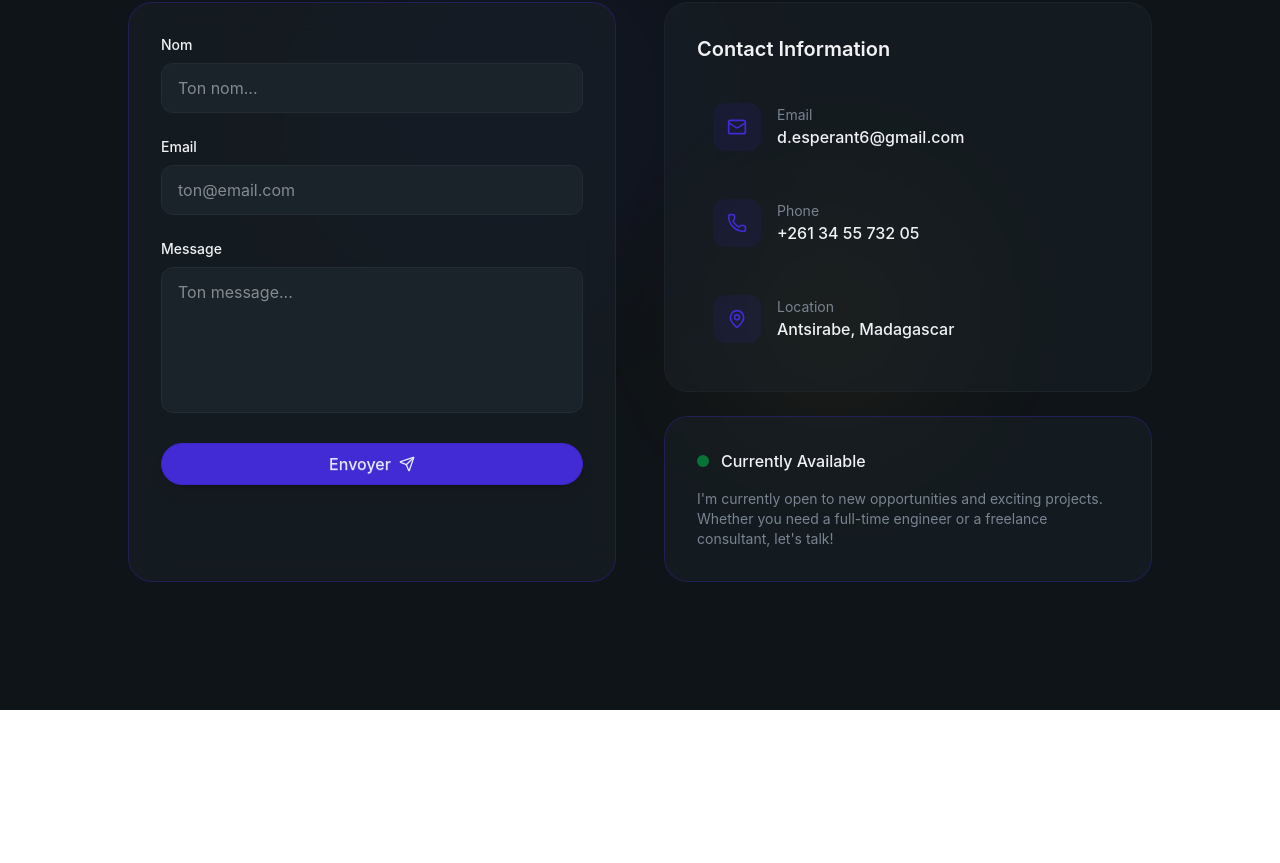
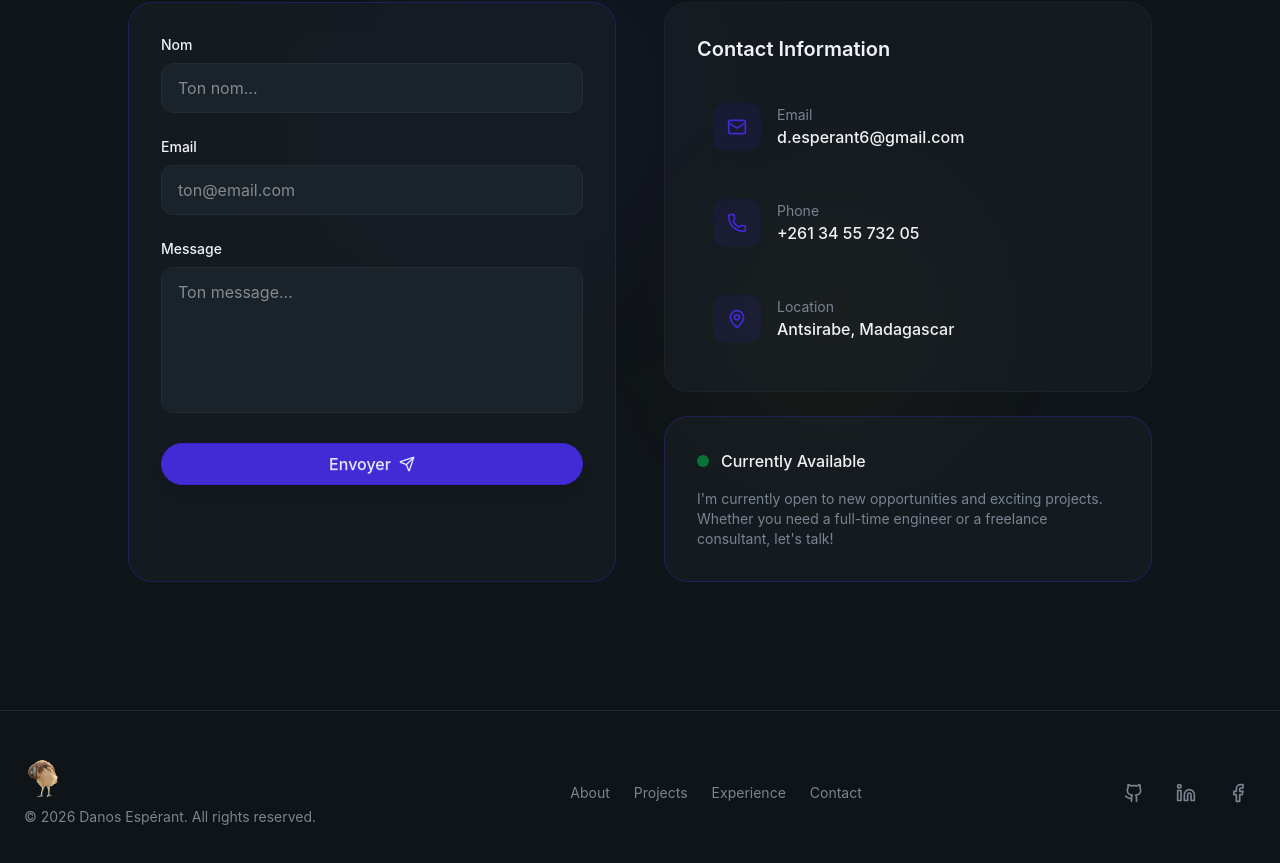
Before and after one commit to Esperant06/portfolio, a React (Vite) app: page / in a window 1280 px wide. Shown: the part 6228-7091 px from the top of the page. Before the commit the page ends 6938 px from the top, so only its background shows below. Built offline with nearby package versions, Linux system fonts and the light colour scheme.

Commit message:
creation footer

```diff
--- a/src/App.tsx
+++ b/src/App.tsx
@@ -1,3 +1,4 @@
+import { Footer } from "./layout/Footer";
 import { Navbar } from "./layout/Navbar";
 import { About } from "./sections/About";
 import { Contact } from "./sections/Contact";
@@ -18,6 +19,7 @@ function App() {
         <Testimonials />
         <Contact />
       </main>
+      <Footer/>
     </div>
   );
 }
--- /dev/null
+++ b/src/layout/Footer.tsx
@@ -0,0 +1,49 @@
+import logo from "@/assets/logo.png";
+import SocialIcons from "../components/SocialIcon";
+
+const footerLinks = [
+  { href: "#about", label: "About" },
+  { href: "#projects", label: "Projects" },
+  { href: "#experience", label: "Experience" },
+  { href: "#contact", label: "Contact" },
+];
+
+export const Footer = () => {
+  const currentYear = new Date().getFullYear();
+
+  return (
+    <footer className="py-12 border-t border-border">
+      <div className="container mx-auto px-6">
+        <div className="flex flex-col md:flex-row items-center justify-between gap-8">
+          {/* Logo & Copyright */}
+          <div className="text-center md:text-left">
+            <a href="#" className="text-xl font-bold tracking-tight">
+              <img src={logo} alt="Logo" className="h-10 mr-4" />
+            </a>
+            <p className="text-sm text-muted-foreground mt-2">
+              © {currentYear} Danos Espérant. All rights reserved.
+            </p>
+          </div>
+
+          {/* Links */}
+          <nav className="flex flex-wrap justify-center gap-6">
+            {footerLinks.map((link) => (
+              <a
+                key={link.href}
+                href={link.href}
+                className="text-sm text-muted-foreground hover:text-foreground transition-colors"
+              >
+                {link.label}
+              </a>
+            ))}
+          </nav>
+
+          {/* Social Links */}
+          <div className="flex items-center gap-4">
+            <SocialIcons />
+          </div>
+        </div>
+      </div>
+    </footer>
+  );
+};
```
